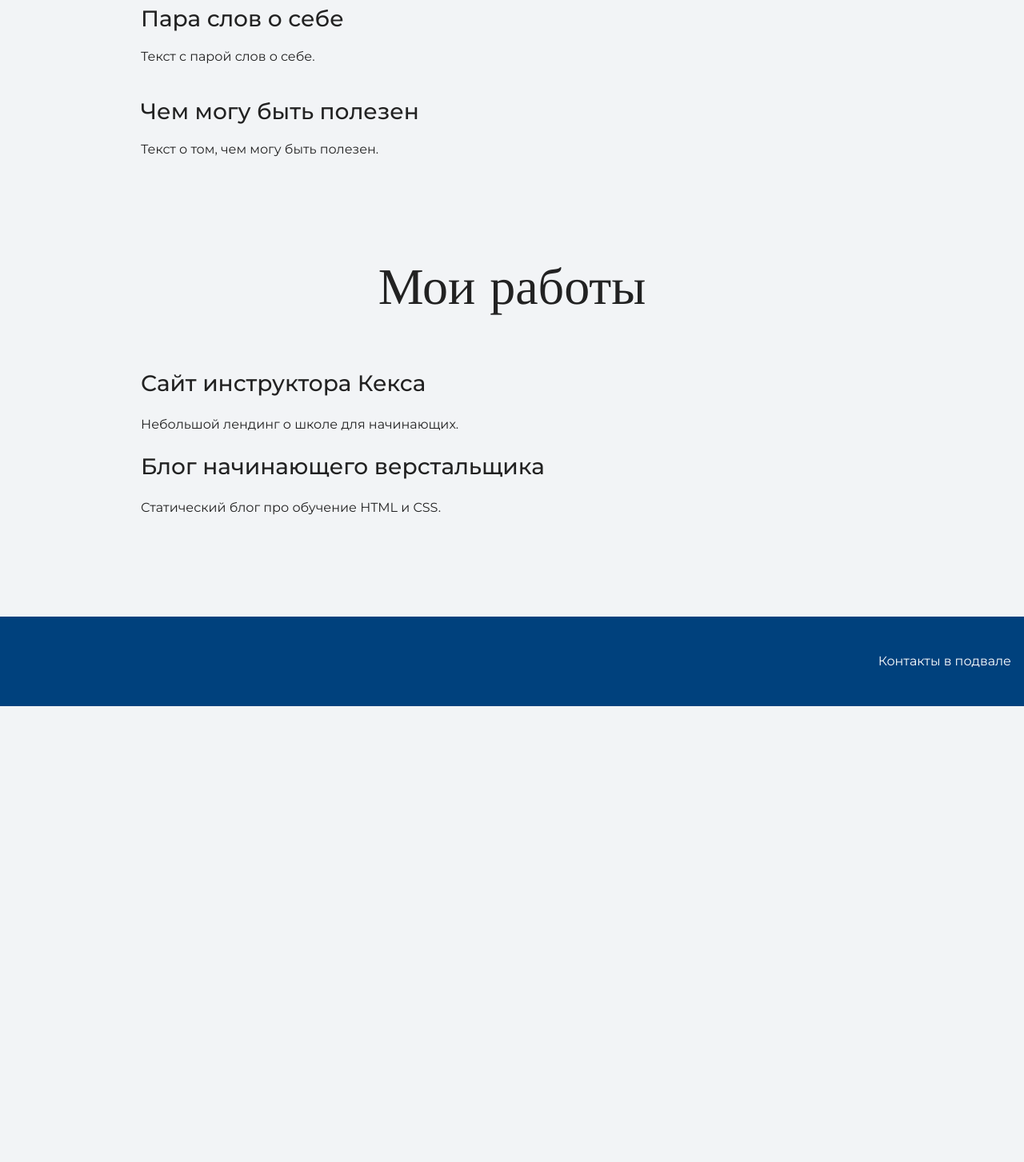
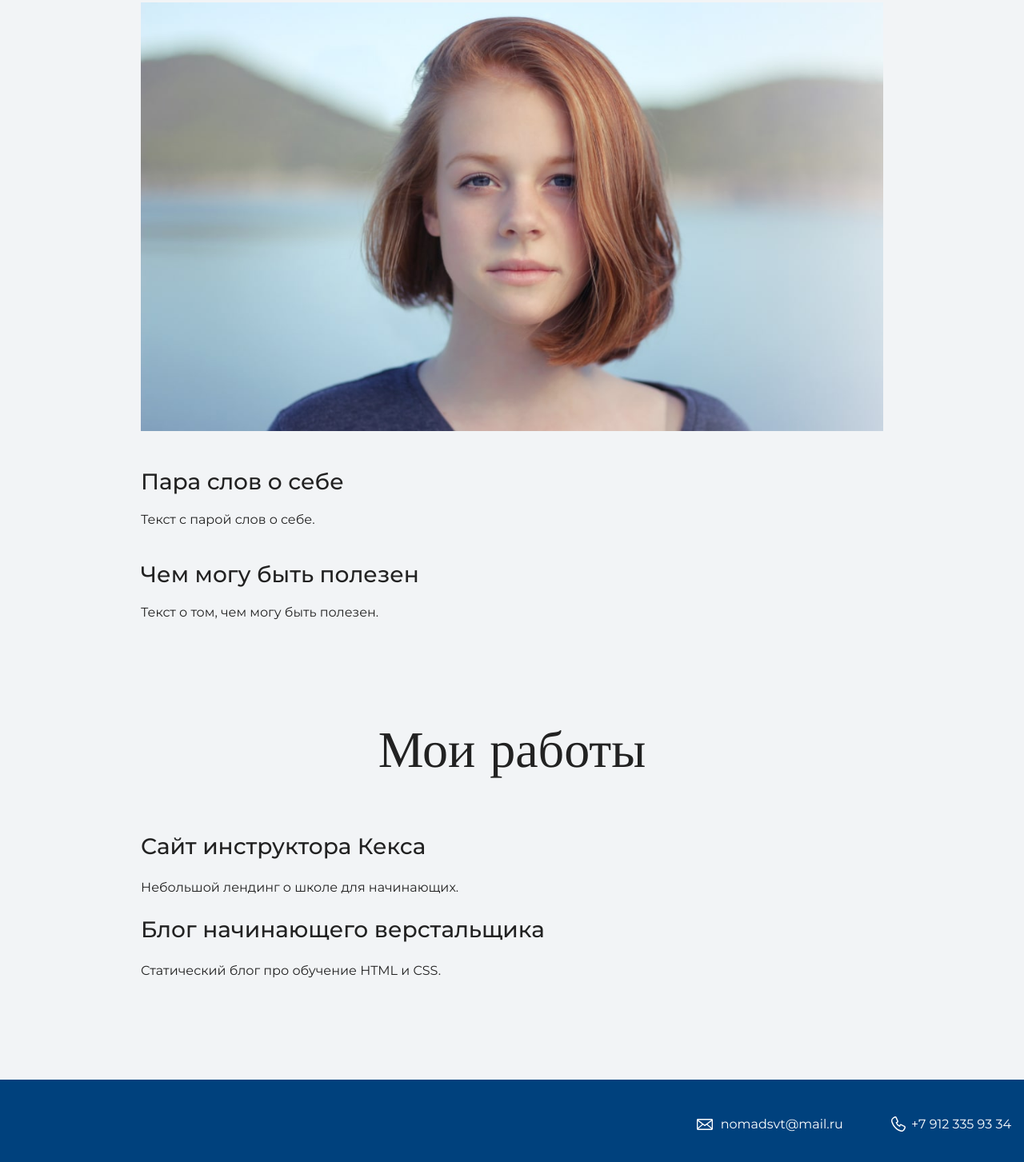
Before and after one commit to nomadsvt/my-site, a plain HTML site: page index.html in a window 1280 px wide. Shown: the part 1169-2622 px from the top of the page at 80% size. Before the commit the page ends 2052 px from the top, so only its background shows below. Drawn offline with nearby package versions, Linux system fonts and the light colour scheme.

Commit message:
обновление текстов и верстки, добавление фото

```diff
--- a/index.html
+++ b/index.html
@@ -10,7 +10,8 @@
   <body>
     <header class="page-header">
       <div class="container">
-        Контакты в шапке
+        <a class="header-email" href="mailto:nomadsvt@mail.ru">nomadsvt@mail.ru</a>
+        <a class="header-phone" href="tel:+79123359334">+7 912 335 93 34</a>
       </div>
      </header>
 
@@ -24,6 +25,9 @@
     <section class="intro">
       <div class="container">
        <h2 class="subheading">Давайте познакомимся</h2>
+       <figure class="user-image">
+        <img src="files/user.jpg" width="928" height="536" alt="Фотография Неопознанного Енота">
+      </figure>
        <h3>Пара слов о себе</h3>
        <p>Текст с парой слов о себе.</p>
        <h3>Чем могу быть полезен</h3>
@@ -45,7 +49,8 @@
 
     <footer class="page-footer">
       <div class="container">
-        Контакты в подвале
+        <a class="footer-email" href="mailto:nomadsvt@mail.ru">nomadsvt@mail.ru</a>
+        <a class="footer-phone" href="tel:+79123359334">+7 912 335 93 34</a>
       </div>
     </footer>
   </body>
```
